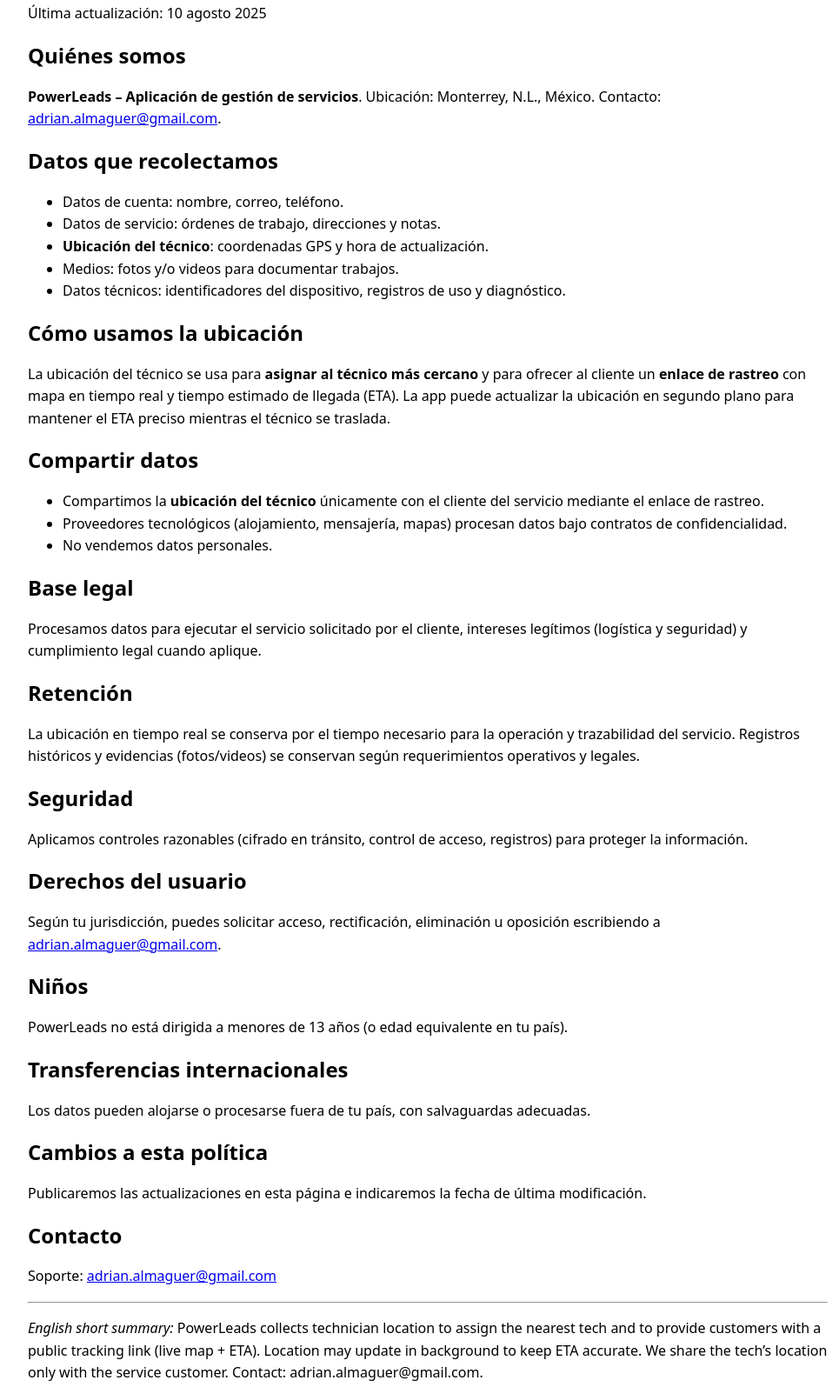
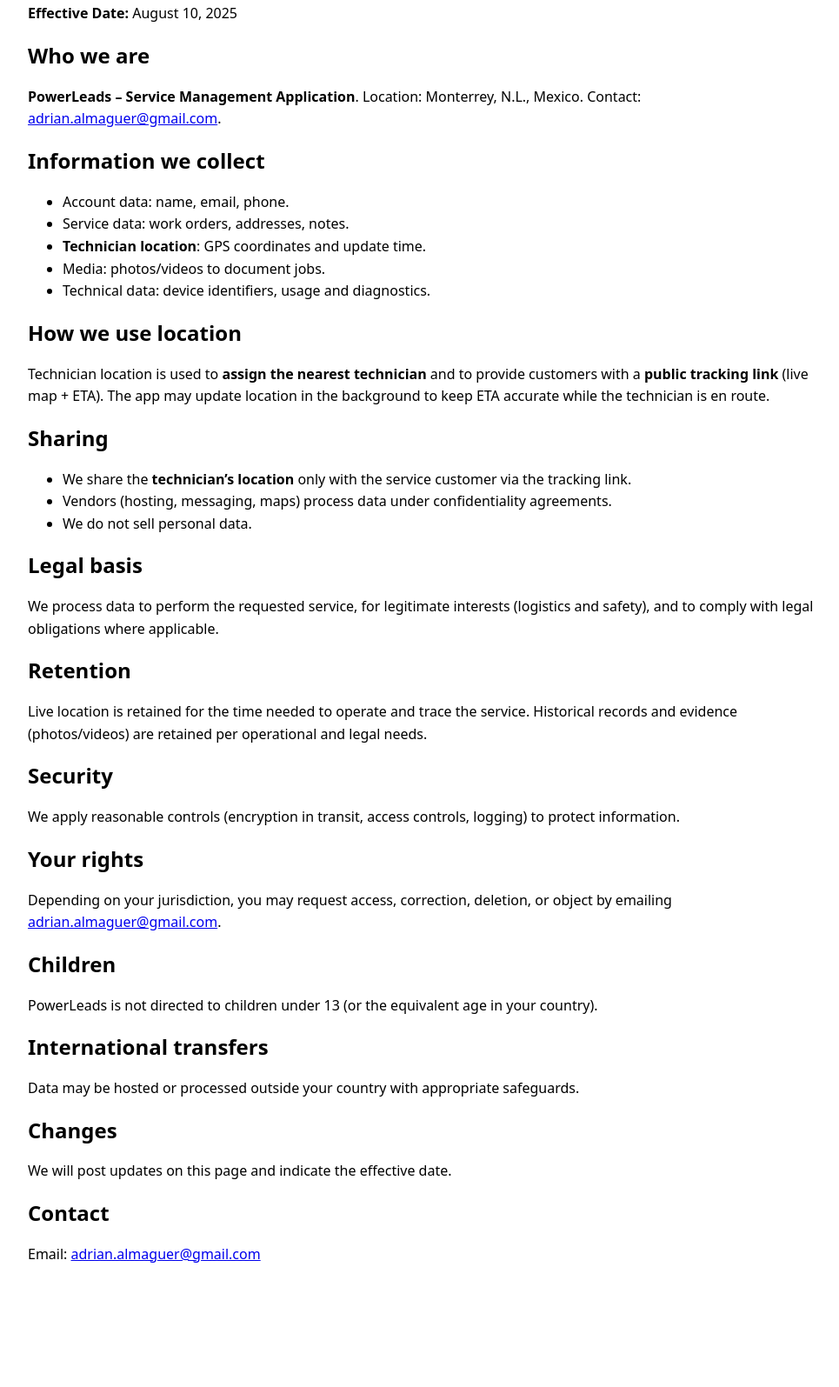
Before and after one commit to Adriank131/powerleads-privacy, a plain HTML site: page index.html in a window 1280 px wide. Shown: the part 98-1693 px from the top of the page at 87% size, without its empty margins (148-1113 px from the left). After the commit the page ends 1593 px from the top, so only its background shows below. Drawn offline with Linux system fonts and the light colour scheme.

Commit message:
Update index.html
Privacy policy EN

```diff
--- a/index.html
+++ b/index.html
@@ -1,73 +1,62 @@
-<!doctype html>
-<html lang="es">
+<!DOCTYPE html>
+<html lang="en">
 <head>
-  <meta charset="utf-8">
-  <title>Política de Privacidad – PowerLeads</title>
-  <meta name="viewport" content="width=device-width,initial-scale=1">
+  <meta charset="UTF-8" />
+  <meta name="viewport" content="width=device-width,initial-scale=1" />
+  <title>Privacy Policy - PowerLeads</title>
   <style>
-    body {
-      font-family: system-ui, -apple-system, Segoe UI, Roboto, Arial, sans-serif;
-      max-width: 920px;
-      margin: 40px auto;
-      padding: 0 16px;
-      line-height: 1.6;
-    }
-    h1, h2 {
-      line-height: 1.25;
-    }
+    body{font-family:system-ui,-apple-system,Segoe UI,Roboto,Arial,sans-serif;max-width:920px;margin:40px auto;padding:0 16px;line-height:1.6}
+    h1,h2{line-height:1.25}
   </style>
 </head>
 <body>
-  <h1>Política de Privacidad – PowerLeads</h1>
-  <p>Última actualización: 10 agosto 2025</p>
+  <h1>Privacy Policy – PowerLeads</h1>
+  <p><strong>Effective Date:</strong> August 10, 2025</p>
 
-  <h2>Quiénes somos</h2>
-  <p><strong>PowerLeads – Aplicación de gestión de servicios</strong>. Ubicación: Monterrey, N.L., México. Contacto: <a href="mailto:adrian.almaguer@gmail.com">adrian.almaguer@gmail.com</a>.</p>
+  <h2>Who we are</h2>
+  <p><strong>PowerLeads – Service Management Application</strong>. Location: Monterrey, N.L., Mexico. Contact: <a href="mailto:adrian.almaguer@gmail.com">adrian.almaguer@gmail.com</a>.</p>
 
-  <h2>Datos que recolectamos</h2>
+  <h2>Information we collect</h2>
   <ul>
-    <li>Datos de cuenta: nombre, correo, teléfono.</li>
-    <li>Datos de servicio: órdenes de trabajo, direcciones y notas.</li>
-    <li><strong>Ubicación del técnico</strong>: coordenadas GPS y hora de actualización.</li>
-    <li>Medios: fotos y/o videos para documentar trabajos.</li>
-    <li>Datos técnicos: identificadores del dispositivo, registros de uso y diagnóstico.</li>
+    <li>Account data: name, email, phone.</li>
+    <li>Service data: work orders, addresses, notes.</li>
+    <li><strong>Technician location</strong>: GPS coordinates and update time.</li>
+    <li>Media: photos/videos to document jobs.</li>
+    <li>Technical data: device identifiers, usage and diagnostics.</li>
   </ul>
 
-  <h2>Cómo usamos la ubicación</h2>
-  <p>La ubicación del técnico se usa para <strong>asignar al técnico más cercano</strong> y para ofrecer al cliente un <strong>enlace de rastreo</strong> con mapa en tiempo real y tiempo estimado de llegada (ETA). La app puede actualizar la ubicación en segundo plano para mantener el ETA preciso mientras el técnico se traslada.</p>
+  <h2>How we use location</h2>
+  <p>Technician location is used to <strong>assign the nearest technician</strong> and to provide customers with a <strong>public tracking link</strong> (live map + ETA). The app may update location in the background to keep ETA accurate while the technician is en route.</p>
 
-  <h2>Compartir datos</h2>
+  <h2>Sharing</h2>
   <ul>
-    <li>Compartimos la <strong>ubicación del técnico</strong> únicamente con el cliente del servicio mediante el enlace de rastreo.</li>
-    <li>Proveedores tecnológicos (alojamiento, mensajería, mapas) procesan datos bajo contratos de confidencialidad.</li>
-    <li>No vendemos datos personales.</li>
+    <li>We share the <strong>technician’s location</strong> only with the service customer via the tracking link.</li>
+    <li>Vendors (hosting, messaging, maps) process data under confidentiality agreements.</li>
+    <li>We do not sell personal data.</li>
   </ul>
 
-  <h2>Base legal</h2>
-  <p>Procesamos datos para ejecutar el servicio solicitado por el cliente, intereses legítimos (logística y seguridad) y cumplimiento legal cuando aplique.</p>
+  <h2>Legal basis</h2>
+  <p>We process data to perform the requested service, for legitimate interests (logistics and safety), and to comply with legal obligations where applicable.</p>
 
-  <h2>Retención</h2>
-  <p>La ubicación en tiempo real se conserva por el tiempo necesario para la operación y trazabilidad del servicio. Registros históricos y evidencias (fotos/videos) se conservan según requerimientos operativos y legales.</p>
+  <h2>Retention</h2>
+  <p>Live location is retained for the time needed to operate and trace the service. Historical records and evidence (photos/videos) are retained per operational and legal needs.</p>
 
-  <h2>Seguridad</h2>
-  <p>Aplicamos controles razonables (cifrado en tránsito, control de acceso, registros) para proteger la información.</p>
+  <h2>Security</h2>
+  <p>We apply reasonable controls (encryption in transit, access controls, logging) to protect information.</p>
 
-  <h2>Derechos del usuario</h2>
-  <p>Según tu jurisdicción, puedes solicitar acceso, rectificación, eliminación u oposición escribiendo a <a href="mailto:adrian.almaguer@gmail.com">adrian.almaguer@gmail.com</a>.</p>
+  <h2>Your rights</h2>
+  <p>Depending on your jurisdiction, you may request access, correction, deletion, or object by emailing <a href="mailto:adrian.almaguer@gmail.com">adrian.almaguer@gmail.com</a>.</p>
 
-  <h2>Niños</h2>
-  <p>PowerLeads no está dirigida a menores de 13 años (o edad equivalente en tu país).</p>
+  <h2>Children</h2>
+  <p>PowerLeads is not directed to children under 13 (or the equivalent age in your country).</p>
 
-  <h2>Transferencias internacionales</h2>
-  <p>Los datos pueden alojarse o procesarse fuera de tu país, con salvaguardas adecuadas.</p>
+  <h2>International transfers</h2>
+  <p>Data may be hosted or processed outside your country with appropriate safeguards.</p>
 
-  <h2>Cambios a esta política</h2>
-  <p>Publicaremos las actualizaciones en esta página e indicaremos la fecha de última modificación.</p>
+  <h2>Changes</h2>
+  <p>We will post updates on this page and indicate the effective date.</p>
 
-  <h2>Contacto</h2>
-  <p>Soporte: <a href="mailto:adrian.almaguer@gmail.com">adrian.almaguer@gmail.com</a></p>
-
-  <hr>
-  <p><em>English short summary:</em> PowerLeads collects technician location to assign the nearest tech and to provide customers with a public tracking link (live map + ETA). Location may update in background to keep ETA accurate. We share the tech’s location only with the service customer. Contact: adrian.almaguer@gmail.com.</p>
+  <h2>Contact</h2>
+  <p>Email: <a href="mailto:adrian.almaguer@gmail.com">adrian.almaguer@gmail.com</a></p>
 </body>
 </html>
```
